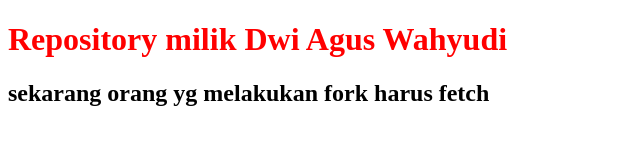
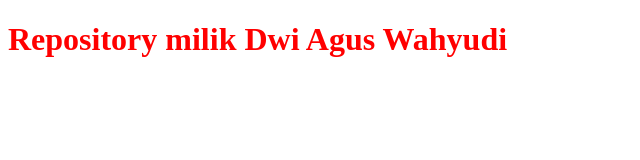
Before and after one commit to DwiAgusWahyudi/dwirepo, a plain HTML site: page index.html in a window 1280 px wide. Shown: the whole page, without its empty margins (0-640 px from the left). Drawn offline with Linux system fonts and the light colour scheme.

Commit message:
hapus list baru

```diff
--- a/index.html
+++ b/index.html
@@ -8,6 +8,5 @@
 </head>
 <body>
     <h1 style="color: red;" >Repository milik Dwi Agus Wahyudi</h1>
-    <h2>sekarang orang yg melakukan fork harus fetch</h2>
 </body>
 </html>
```
